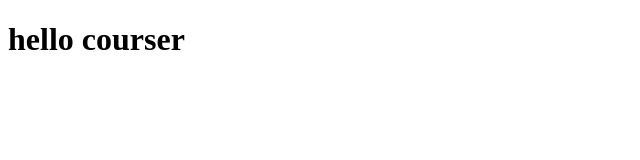
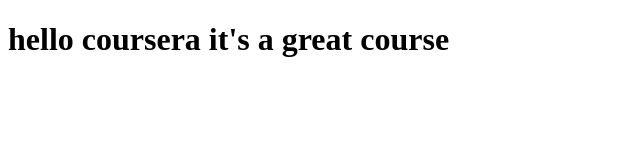
Before and after one commit to bhaveshmagnani/coursera-test, a plain HTML site: page site/index.html in a window 1280 px wide. Shown: the whole page, without its empty margins (0-640 px from the left). Drawn offline with Linux system fonts and the light colour scheme.

Commit message:
small addition to our page content

```diff
--- a/site/index.html
+++ b/site/index.html
@@ -4,6 +4,6 @@
 	<title>hello coursera!</title>
 </head>
 <body>
-<h1>hello courser</h1>
+<h1>hello coursera it's a great course</h1>
 </body>
 </html>
```
